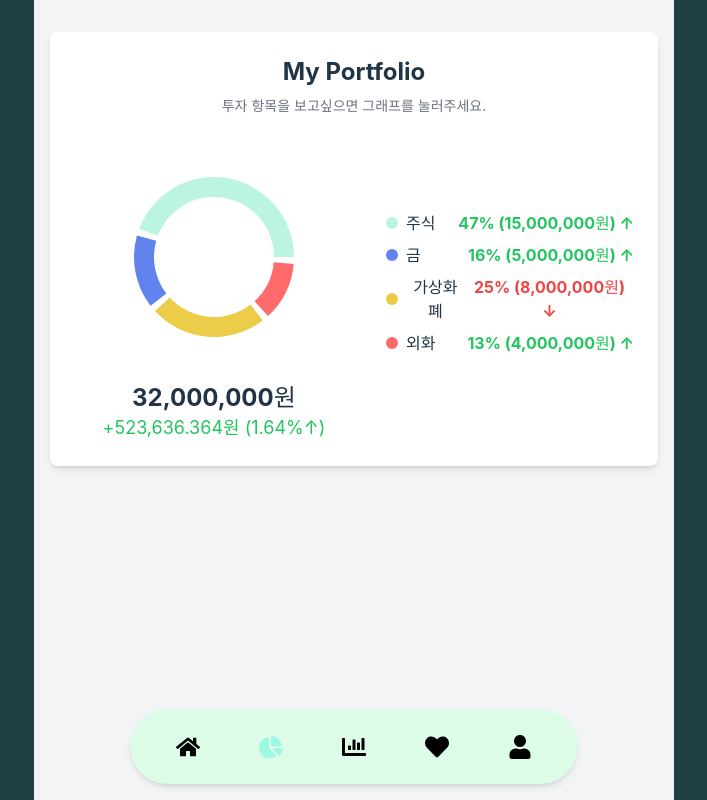
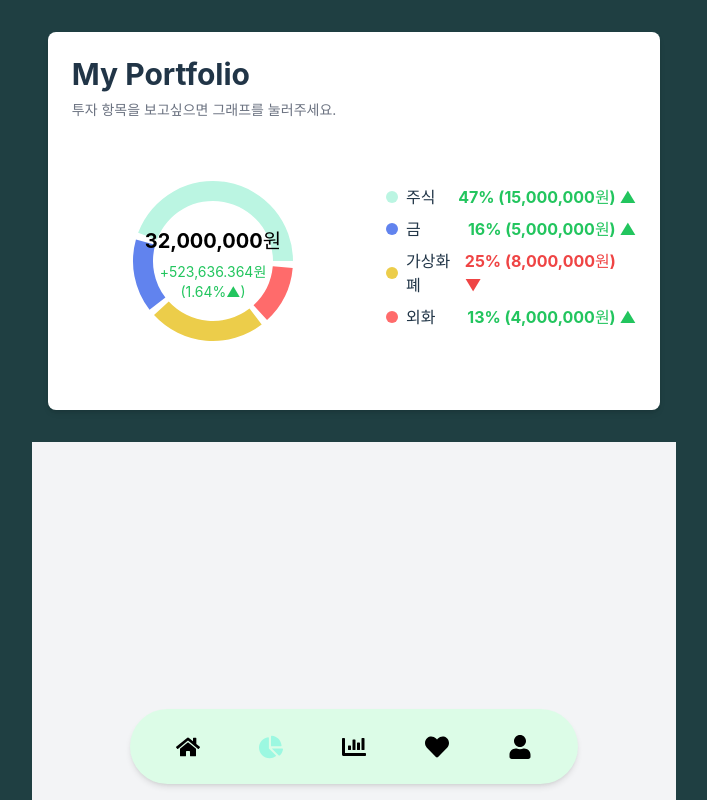
Before and after one commit to zzun73/PigIn, a React (Vite) app in the folder front/: page /myportfolio in a window 1280 px wide. Shown: the whole page, without its empty margins (286-993 px from the left). Built offline with nearby package versions, Linux system fonts and the light colour scheme.

Commit message:
Fix : CSS 요소 수정

```diff
--- a/front/src/App.css
+++ b/front/src/App.css
@@ -14,7 +14,6 @@ body {
   max-width: 1280px;
   margin: 0 auto;
   padding: 0;
-  text-align: center;
 }
 
 .logo {
--- a/front/src/portfolio/MyPortfolio.tsx
+++ b/front/src/portfolio/MyPortfolio.tsx
@@ -1,7 +1,6 @@
 import { useEffect } from "react";
 import Dashboard from "./components/Dashboard";
 import PortfolioDetails from "./components/PortfolioDetails";
-// import Navbar from "../components/Navbar";
 import { usePortfolioStore } from "../store/portfolioStore";
 
 const MyPortfolio: React.FC = () => {
@@ -26,11 +25,12 @@ const MyPortfolio: React.FC = () => {
 
   return (
     <div className="bg-gray-100 min-h-screen">
-      <div className="max-w-3xl mx-auto py-8 px-4">
-        <Dashboard />
+      <div className="bg-customDarkGreen">
+        <div className="max-w-3xl mx-auto py-8 px-4">
+          <Dashboard />
+        </div>
         <PortfolioDetails />
       </div>
-      {/* <Navbar /> */}
     </div>
   );
 };
--- a/front/src/portfolio/components/Dashboard.tsx
+++ b/front/src/portfolio/components/Dashboard.tsx
@@ -1,7 +1,43 @@
-import { PieChart, Pie, Cell, ResponsiveContainer } from "recharts";
+import { PieChart, Pie, Cell, Label, ResponsiveContainer } from "recharts";
 import { usePortfolioStore } from "../../store/portfolioStore";
 
 const COLORS = ["#BBF5E2", "#6183EE", "#ECCD4A", "#FF6B6B"];
+
+const CustomLabel = ({ viewBox, totalValue, totalProfit, totalProfitRate }) => {
+  const { cx, cy } = viewBox;
+  return (
+    <g>
+      <text
+        x={cx}
+        y={cy - 20}
+        textAnchor="middle"
+        dominantBaseline="central"
+        className="text-xl font-bold"
+      >
+        {totalValue.toLocaleString()}원
+      </text>
+      <text
+        x={cx}
+        y={cy + 10}
+        textAnchor="middle"
+        dominantBaseline="central"
+        className={`text-sm ${totalProfit >= 0 ? "fill-green-500" : "fill-red-500"}`}
+      >
+        {totalProfit >= 0 ? "+" : "-"}
+        {Math.abs(totalProfit).toLocaleString()}원
+      </text>
+      <text
+        x={cx}
+        y={cy + 30}
+        textAnchor="middle"
+        dominantBaseline="central"
+        className={`text-sm ${totalProfit >= 0 ? "fill-green-500" : "fill-red-500"}`}
+      >
+        ({(totalProfitRate * 100).toFixed(2)}%{totalProfit >= 0 ? "▲" : "▼"})
+      </text>
+    </g>
+  );
+};
 
 const Dashboard: React.FC = () => {
   const {
@@ -28,7 +64,7 @@ const Dashboard: React.FC = () => {
 
   return (
     <div className="bg-white rounded-lg shadow-md p-6">
-      <h2 className="text-2xl font-bold mb-2">My Portfolio</h2>
+      <h2 className="text-3xl font-bold mb-2">My Portfolio</h2>
       <p className="text-sm text-gray-500 mb-4">
         투자 항목을 보고싶으면 그래프를 눌러주세요.
       </p>
@@ -55,22 +91,19 @@ const Dashboard: React.FC = () => {
                     strokeWidth={2}
                   />
                 ))}
+                <Label
+                  content={
+                    <CustomLabel
+                      totalValue={totalValue}
+                      totalProfit={totalProfit}
+                      totalProfitRate={totalProfitRate}
+                    />
+                  }
+                  position="center"
+                />
               </Pie>
             </PieChart>
           </ResponsiveContainer>
-          <div className="text-center">
-            <p className="text-2xl font-bold">
-              {totalValue.toLocaleString()}원
-            </p>
-            <p
-              className={`text-lg ${totalProfit >= 0 ? "text-green-500" : "text-red-500"}`}
-            >
-              {totalProfit >= 0 ? "+" : "-"}
-              {Math.abs(totalProfit).toLocaleString()}원 (
-              {(totalProfitRate * 100).toFixed(2)}%
-              {totalProfit >= 0 ? "↑" : "↓"})
-            </p>
-          </div>
         </div>
         <div className="w-1/2 pl-8">
           {categories.map((category, index) => {
@@ -94,7 +127,7 @@ const Dashboard: React.FC = () => {
                 >
                   {((category.totalValue / totalValue) * 100).toFixed(0)}% (
                   {category.totalValue.toLocaleString()}원){" "}
-                  {categoryProfitRate >= 0 ? "↑" : "↓"}
+                  {categoryProfitRate >= 0 ? "▲" : "▼"}
                 </span>
               </div>
             );
--- a/front/src/portfolio/components/PortfolioDetails.tsx
+++ b/front/src/portfolio/components/PortfolioDetails.tsx
@@ -42,7 +42,7 @@ const PortfolioDetails: React.FC = () => {
           className={`w-1/4 text-right py-2 ${item.profitRate >= 0 ? "text-green-500" : "text-red-500"}`}
         >
           {(item.profitRate * 100).toFixed(2)}%{" "}
-          {item.profitRate >= 0 ? "↑" : "↓"}
+          {item.profitRate >= 0 ? "▲" : "▼"}
         </div>
       </div>
     );
@@ -50,13 +50,6 @@ const PortfolioDetails: React.FC = () => {
 
   return (
     <div className="mt-6 bg-white rounded-lg shadow-md p-6">
-      <h3 className="text-xl font-bold mb-4">{category.name} 상세 내역</h3>
-      <div className="flex items-center border-b font-bold">
-        <div className="w-1/4 py-2">종목</div>
-        <div className="w-1/4 text-right py-2">수량</div>
-        <div className="w-1/4 text-right py-2">평가금액</div>
-        <div className="w-1/4 text-right py-2">수익률</div>
-      </div>
       <InfiniteLoader
         isItemLoaded={isItemLoaded}
         itemCount={itemCount}
```
